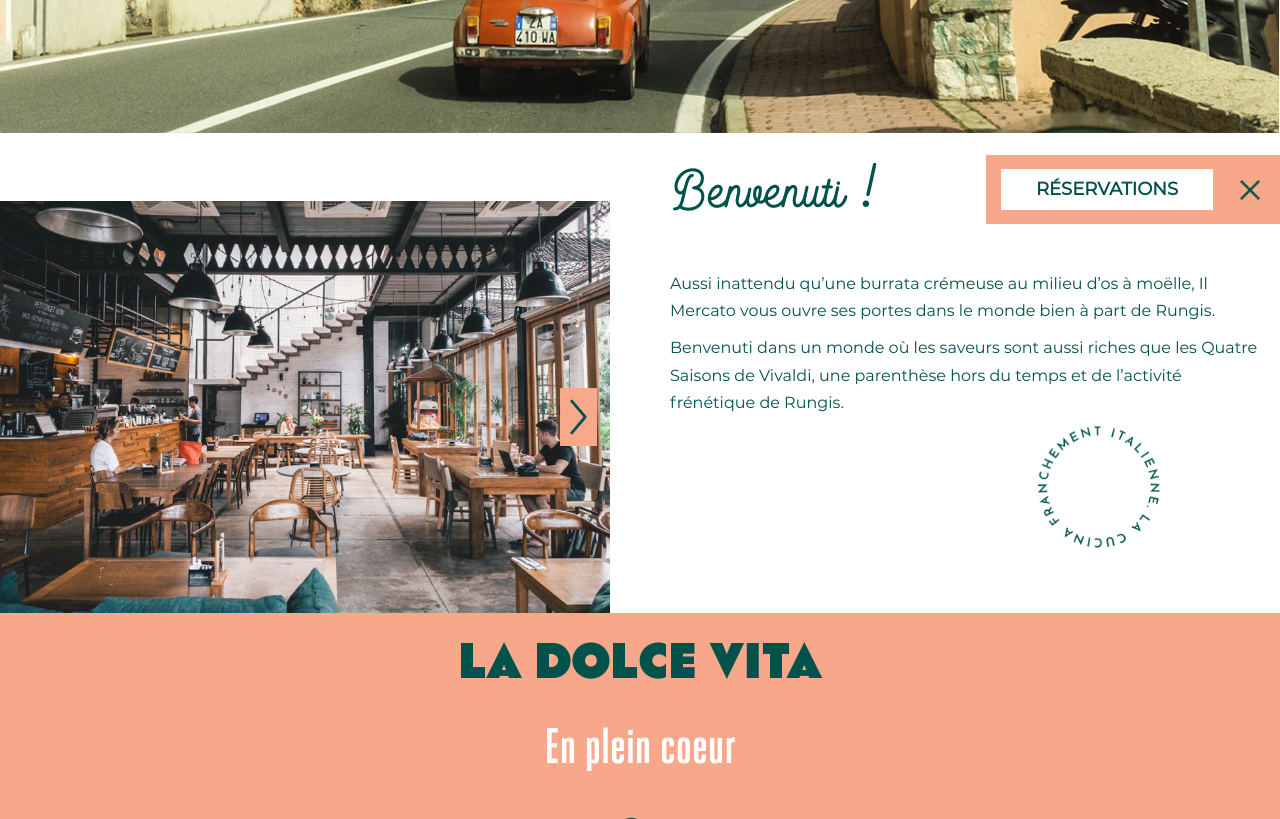
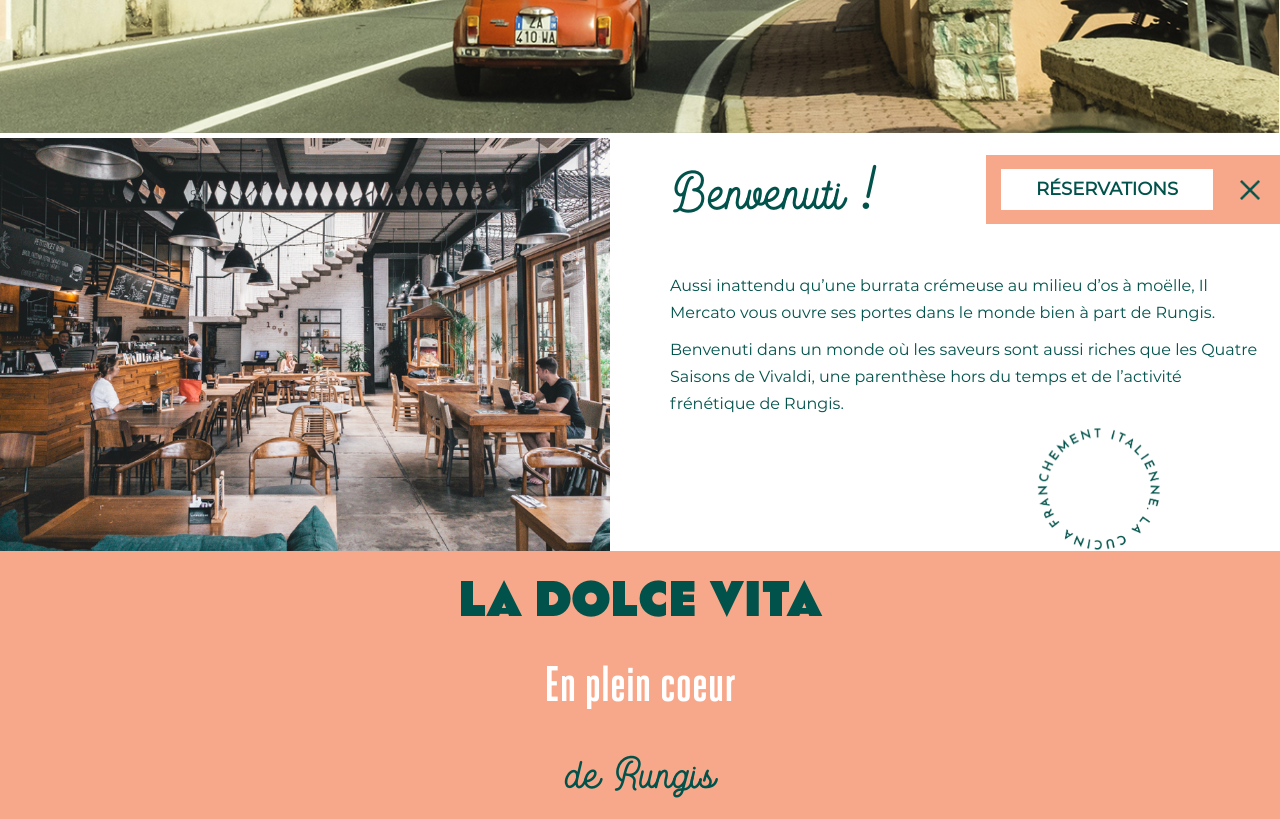
Before and after one commit to mydoum/archive, a website: page index.html in a window 1280 px wide. Shown: the part 520-1339 px from the top of the page. Drawn offline with Linux system fonts and the light colour scheme.

Commit message:
Changed the row system

```diff
--- a/index.html
+++ b/index.html
@@ -94,9 +94,10 @@
           <div class="col-1-of-2 section-one--slider">
             <div id="slider">
               <!-- <img class="slider-fleche" src="img/ilmercato-fleche-droite.svg" alt=> -->
-              <a class="commands next commands1" title="Aller à la 2ème slide">
+              <!-- <a class="commands next commands1" title="Aller à la 2ème slide">
                 <img class="slider-fleche" src="img/ilmercato-fleche-droite.svg" alt=>
-              </a>
+                TO DO
+              </a> -->
               <figure class="slider-figure init-left">
                 <img src="img/slide2.jpg" alt />
                 <img src="img/slide1.jpg" alt />
--- a/sass/base/_grid.scss
+++ b/sass/base/_grid.scss
@@ -1,4 +1,6 @@
 .row {
+  display: flex;
+  align-items: center;
   margin: 0 auto;
 
   @include respond(tab-port) {
@@ -17,8 +19,6 @@
   @include clearfix;
 
   [class^='col-'] {
-    float: left;
-
     &:not(:last-child) {
       margin-right: $gutter-horizontal;
 
```
Also changed, not shown: css/style.css.
